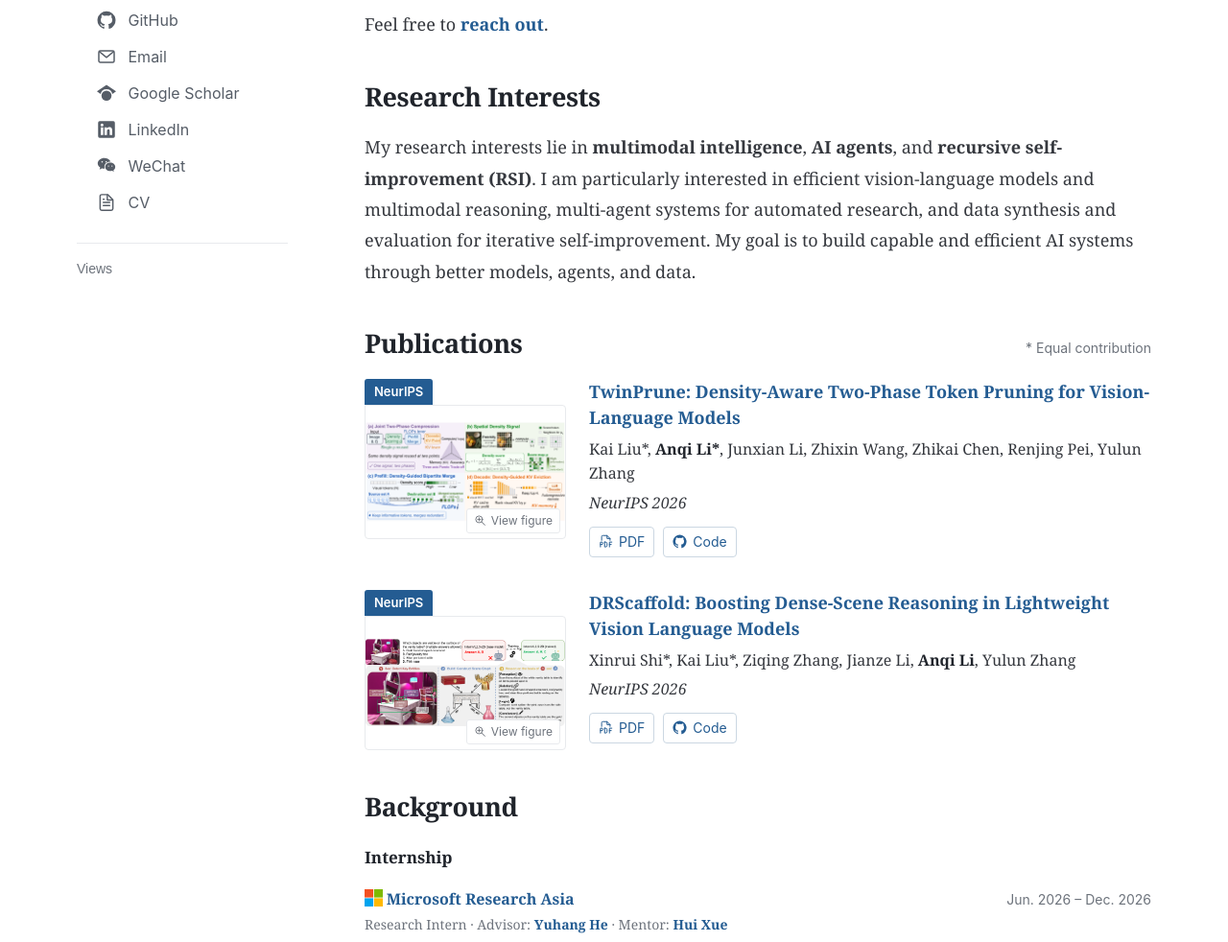
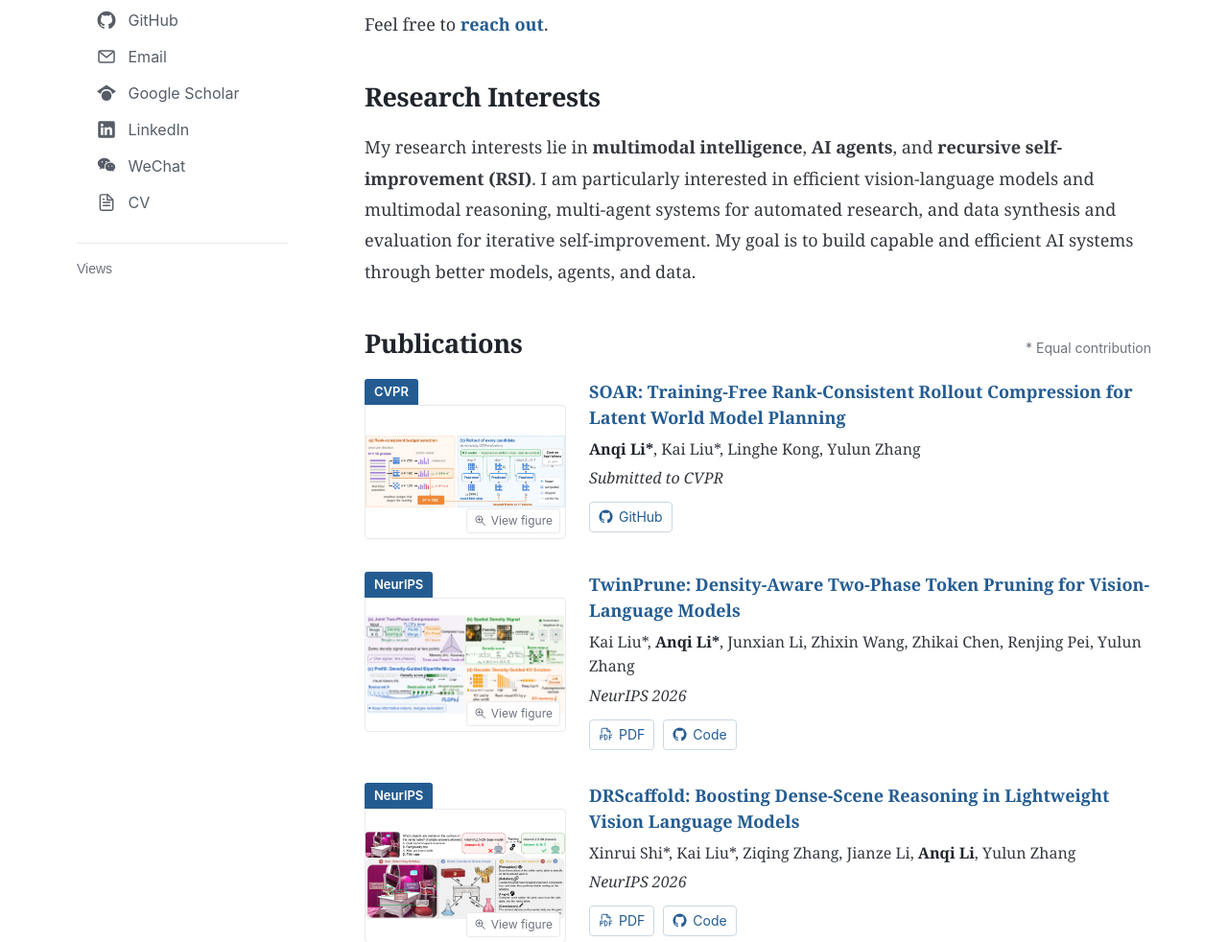
Before and after one commit to starrywiki/starrywiki.github.io, a plain HTML site: page index.html in a window 1280 px wide. Shown: the part 434-1416 px from the top of the page at 96% size. Drawn offline with Linux system fonts and the light colour scheme.

Commit message:
Add SOAR CVPR submission and update CV

```diff
--- a/index.html
+++ b/index.html
@@ -67,7 +67,7 @@
         <a href="https://scholar.google.com/citations?user=a7ResPcAAAAJ&amp;hl=en" target="_blank" rel="noopener noreferrer"><svg aria-hidden="true"><use href="#icon-scholar"/></svg><span>Google Scholar</span></a>
         <a href="https://www.linkedin.com/in/anqi-li-826872384/" target="_blank" rel="noopener noreferrer"><svg aria-hidden="true"><use href="#icon-linkedin"/></svg><span>LinkedIn</span></a>
         <button type="button" class="wechat-copy" data-wechat="wikistarry" aria-label="Copy WeChat ID wikistarry"><svg aria-hidden="true"><use href="#icon-wechat"/></svg><span>WeChat</span></button>
-        <a href="assets/Anqi_Li_CV.pdf" target="_blank" rel="noopener"><svg aria-hidden="true"><use href="#icon-cv"/></svg><span>CV</span></a>
+        <a href="assets/Anqi_Li_CV.pdf?v=a7568289" target="_blank" rel="noopener"><svg aria-hidden="true"><use href="#icon-cv"/></svg><span>CV</span></a>
       </nav>
       </div>
       <section class="visitor-map" aria-label="Website views">
@@ -103,6 +103,23 @@
           <span class="contribution-note">* Equal contribution</span>
         </div>
         <ol class="publication-list">
+          <li class="publication">
+            <div class="publication-media">
+              <span class="conference-tag">CVPR</span>
+              <a class="figure-link" href="assets/publications/soar.png" data-figure="SOAR" target="_blank" rel="noopener" aria-label="Enlarge SOAR method figure">
+                <img src="assets/publications/soar.png" width="5132" height="1833" loading="lazy" alt="SOAR rank-consistent budget selection and cached rollout pipeline">
+                <span class="figure-hint"><svg aria-hidden="true"><use href="#icon-zoom"/></svg>View figure</span>
+              </a>
+            </div>
+            <div class="publication-body">
+              <h3><a href="https://github.com/starrywiki/SOAR" target="_blank" rel="noopener noreferrer">SOAR: Training-Free Rank-Consistent Rollout Compression for Latent World Model Planning</a></h3>
+              <p class="authors"><strong>Anqi Li*</strong>, Kai Liu*, Linghe Kong, Yulun Zhang</p>
+              <p class="venue">Submitted to CVPR</p>
+              <div class="paper-links" aria-label="SOAR resources">
+                <a href="https://github.com/starrywiki/SOAR" target="_blank" rel="noopener noreferrer"><svg aria-hidden="true"><use href="#icon-github"/></svg>GitHub</a>
+              </div>
+            </div>
+          </li>
           <li class="publication">
             <div class="publication-media">
               <span class="conference-tag">NeurIPS</span>
```
Also changed, not shown: assets/publications/soar.png (added), 2 other files.
